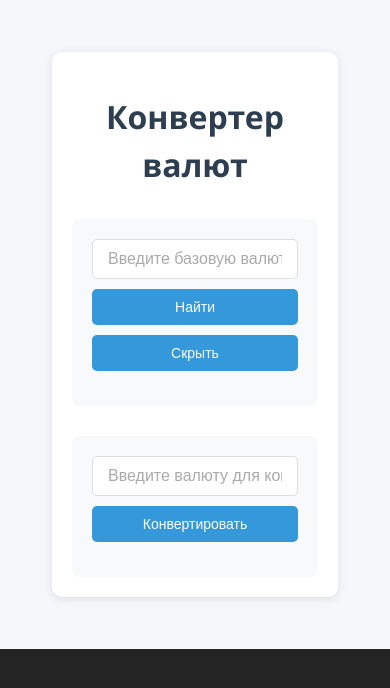
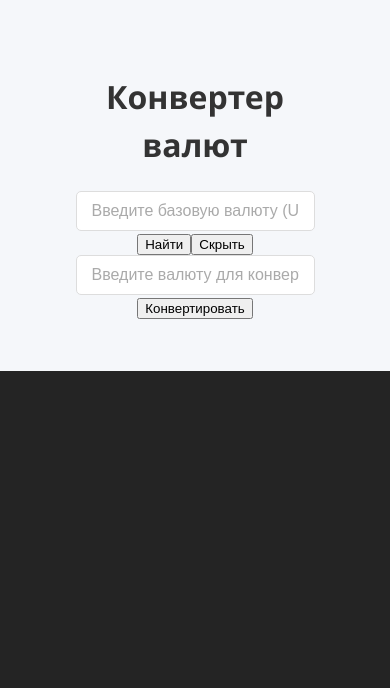
Before and after one commit to hassie54men/react-typescript, a React (Vite) app: page / in a window 390 px wide. Shown: the top 688 px of the page. Built offline with nearby package versions, Linux system fonts and the light colour scheme.

Commit message:
сделал что то наподобии туду, конвертер валют закоментировал на время

```diff
--- a/src/index.css
+++ b/src/index.css
@@ -22,7 +22,7 @@ a:hover {
   color: #535bf2;
 }
 
-/* App.css */
+/*!* App.css *!*/
 
 /* Общие стили */
 body {
@@ -33,42 +33,42 @@ body {
   color: #333;
 }
 
-/* Контейнер приложения */
-.app-container {
-  max-width: 800px;
-  margin: 0 auto;
-  background-color: white;
-  border-radius: 10px;
-  padding: 20px;
-  box-shadow: 0 2px 10px rgba(0, 0, 0, 0.1);
-}
+/*!* Контейнер приложения *!*/
+/*.app-container {*/
+/*  max-width: 800px;*/
+/*  margin: 0 auto;*/
+/*  background-color: white;*/
+/*  border-radius: 10px;*/
+/*  padding: 20px;*/
+/*  box-shadow: 0 2px 10px rgba(0, 0, 0, 0.1);*/
+/*}*/
 
-/* Заголовок (можно добавить) */
-.app-title {
-  text-align: center;
-  color: #2c3e50;
-  margin-bottom: 30px;
-}
+/*!* Заголовок (можно добавить) *!*/
+/*.app-title {*/
+/*  text-align: center;*/
+/*  color: #2c3e50;*/
+/*  margin-bottom: 30px;*/
+/*}*/
 
-/* Блоки с валютой */
-.currency-block {
-  margin-bottom: 30px;
-  padding: 20px;
-  background-color: #f8f9fa;
-  border-radius: 8px;
-}
+/*!* Блоки с валютой *!*/
+/*.currency-block {*/
+/*  margin-bottom: 30px;*/
+/*  padding: 20px;*/
+/*  background-color: #f8f9fa;*/
+/*  border-radius: 8px;*/
+/*}*/
 
-.currency-block:last-child {
-  margin-bottom: 0;
-}
+/*.currency-block:last-child {*/
+/*  margin-bottom: 0;*/
+/*}*/
 
-/* Метки и инпуты */
-label {
-  display: flex;
-  align-items: center;
-  gap: 10px;
-  margin-bottom: 15px;
-}
+/*!* Метки и инпуты *!*/
+/*label {*/
+/*  display: flex;*/
+/*  align-items: center;*/
+/*  gap: 10px;*/
+/*  margin-bottom: 15px;*/
+/*}*/
 
 input[type="text"] {
   flex: 1;
@@ -94,8 +94,8 @@ ul {
   list-style: none;
   padding: 0;
   margin: 0;
-  display: grid;
-  grid-template-columns: repeat(auto-fill, minmax(120px, 1fr));
+  display: flex;
+  flex-direction: column;
   gap: 10px;
 }
 
@@ -105,51 +105,52 @@ ul li {
   border-radius: 5px;
   box-shadow: 0 1px 3px rgba(0, 0, 0, 0.1);
   text-align: center;
+  gap: 10px;
 }
 
-/* Специальный стиль для RUB */
-ul li.highlight {
-  background-color: #e3f2fd;
-  font-weight: bold;
-}
+/*!* Специальный стиль для RUB *!*/
+/*ul li.highlight {*/
+/*  background-color: #e3f2fd;*/
+/*  font-weight: bold;*/
+/*}*/
 
-/* Кнопки */
-button {
-  padding: 10px 15px;
-  background-color: #3498db;
-  color: white;
-  border: none;
-  border-radius: 5px;
-  cursor: pointer;
-  font-size: 14px;
-  transition: background-color 0.3s;
-}
+/*!* Кнопки *!*/
+/*button {*/
+/*  padding: 10px 15px;*/
+/*  background-color: #3498db;*/
+/*  color: white;*/
+/*  border: none;*/
+/*  border-radius: 5px;*/
+/*  cursor: pointer;*/
+/*  font-size: 14px;*/
+/*  transition: background-color 0.3s;*/
+/*}*/
 
-button:hover {
-  background-color: #2980b9;
-}
+/*button:hover {*/
+/*  background-color: #2980b9;*/
+/*}*/
 
-button:active {
-  transform: scale(0.98);
-}
+/*button:active {*/
+/*  transform: scale(0.98);*/
+/*}*/
 
-/* Кнопка "скрыть" */
-button.secondary {
-  background-color: #95a5a6;
-}
+/*!* Кнопка "скрыть" *!*/
+/*button.secondary {*/
+/*  background-color: #95a5a6;*/
+/*}*/
 
-button.secondary:hover {
-  background-color: #7f8c8d;
-}
+/*button.secondary:hover {*/
+/*  background-color: #7f8c8d;*/
+/*}*/
 
-/* Адаптивность */
-@media (max-width: 600px) {
-  label {
-    flex-direction: column;
-    align-items: stretch;
-  }
+/*!* Адаптивность *!*/
+/*@media (max-width: 600px) {*/
+/*  label {*/
+/*    flex-direction: column;*/
+/*    align-items: stretch;*/
+/*  }*/
 
-  ul {
-    grid-template-columns: repeat(auto-fill, minmax(100px, 1fr));
-  }
-}
+/*  ul {*/
+/*    grid-template-columns: repeat(auto-fill, minmax(100px, 1fr));*/
+/*  }*/
+/*}*/
```
Also changed, not shown: src/components/Converter.tsx (added, +91 -0 lines), src/components/ToDo/ToDo.tsx (added, +56 -0 lines), src/components/ToDo/ToDo.css (added).
